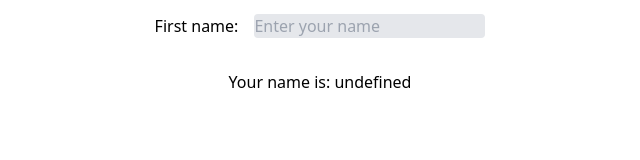
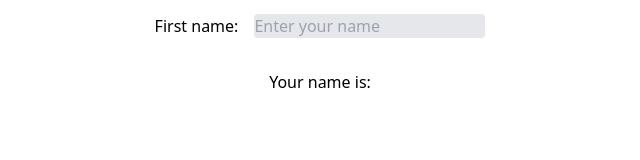
Before and after one commit to stefin0/hack-the-finance, a Next.js app: page /savings in a window 1280 px wide. Shown: the part 122-282 px from the top of the page, without its empty margins (320-960 px from the left). Built offline with nearby package versions, Linux system fonts and the light colour scheme.

Commit message:
fixed name bug

```diff
--- a/app/savings/page.tsx
+++ b/app/savings/page.tsx
@@ -4,7 +4,7 @@
 import React, { useState } from "react";
 
 export default function savings() {
-  const [firstName, setFirstName] = useState();
+  const [firstName, setFirstName] = useState(String);
 
   console.log(firstName);
   return (
```
